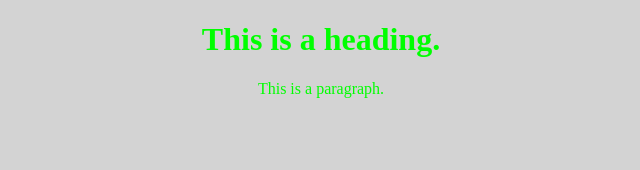
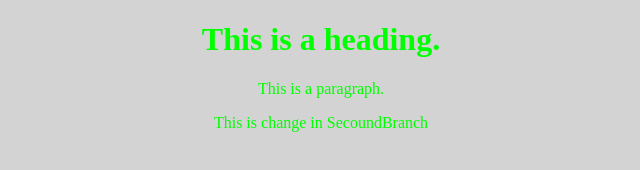
Before and after one commit to sizzosm/First-repo, a plain HTML site: page firsthtml.html in a window 1280 px wide. Shown: the whole page, without its empty margins (319-959 px from the left). Drawn offline with Linux system fonts and the light colour scheme.

Commit message:
New change in SecoundBranch

```diff
--- a/firsthtml.html
+++ b/firsthtml.html
@@ -9,5 +9,6 @@
 <body>
     <h1>This is a heading.</h1>
     <p>This is a paragraph.</p>
+    <p>This is change in SecoundBranch</p>
 </body>
 </html>
```
